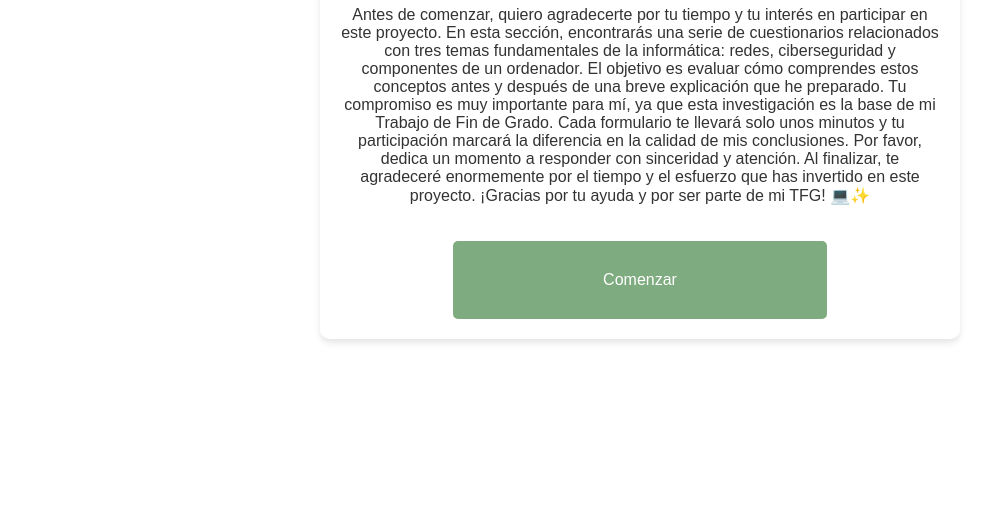
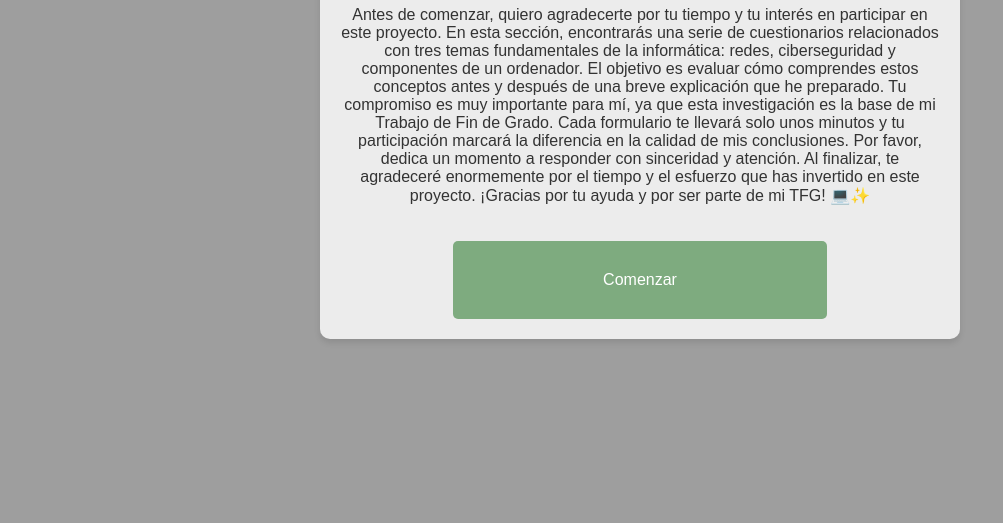
Before and after one commit to ngarciaal/Mi-Pagina-Web, a plain HTML site: page SinIA.html in a window 1280 px wide. Shown: the part 277-800 px from the top of the page, without its empty margins (0-1003 px from the left). Drawn offline with Linux system fonts and the light colour scheme; the site is published under a folder, as on GitHub Pages, so addresses that start at the root find nothing.

Commit message:
Update SinIA.html

```diff
--- a/SinIA.html
+++ b/SinIA.html
@@ -17,7 +17,7 @@
             align-items: center;
             height: 100vh;
             color: #333;
-            background-image: url('/Fondo.png');
+            background-image: url('Fondo.png');
             background-repeat: no-repeat;
             background-size: cover;
             background-attachment: fixed;
```
